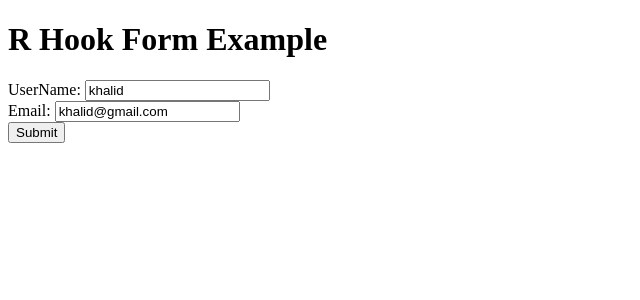
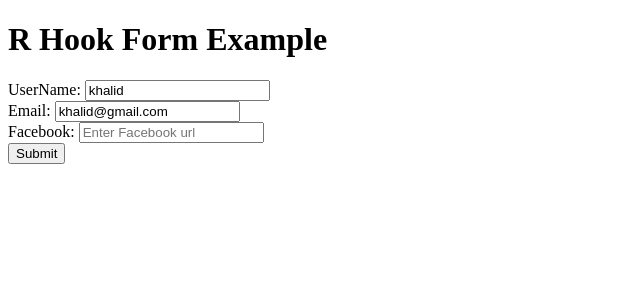
Before and after one commit to mohaimenkhalid/react-hook-form, a React (Vite) app: page / in a window 1280 px wide. Shown: the top 300 px of the page, without its empty margins (0-640 px from the left). Built offline with nearby package versions, Linux system fonts and the light colour scheme.

Commit message:
use nested object

```diff
--- a/src/App.jsx
+++ b/src/App.jsx
@@ -7,7 +7,10 @@ export default function App() {
         defaultValues: {
             //you call api and set data default value
             username: "khalid",
-            email: "khalid@gmail.com"
+            email: "khalid@gmail.com",
+            social: {
+                facebook: ''
+            }
         }
     })
     const {register, control, handleSubmit, formState} = form
@@ -44,15 +47,23 @@ export default function App() {
                                },
                                validate: {
                                    allowEmail: (fieldValue) => {
-                                       return fieldValue.endsWith('gmail.com') || "Only allow gmail account"
+                                       return fieldValue?.endsWith('gmail.com') || "Only allow gmail account"
                                    },
-                                   blackListedEmail: (fieldValue) => {
-                                       return fieldValue.contains('baddomain.com') || "This email is black listed"
-                                   }
                                }
                            })}
                     />
                     <small className="error">{errors.email?.message}</small>
+                </div>
+                <div>
+                    <label>Facebook: </label>
+                    <input
+                        type='text'
+                        placeholder="Enter Facebook url"
+                        {...register("social.facebook", {
+                            required: 'facebook url is required'
+                        })}
+                    />
+                    <small className="error">{errors.social?.facebook?.message}</small>
                 </div>
                 <button type="submit">Submit</button>
             </form>
```
